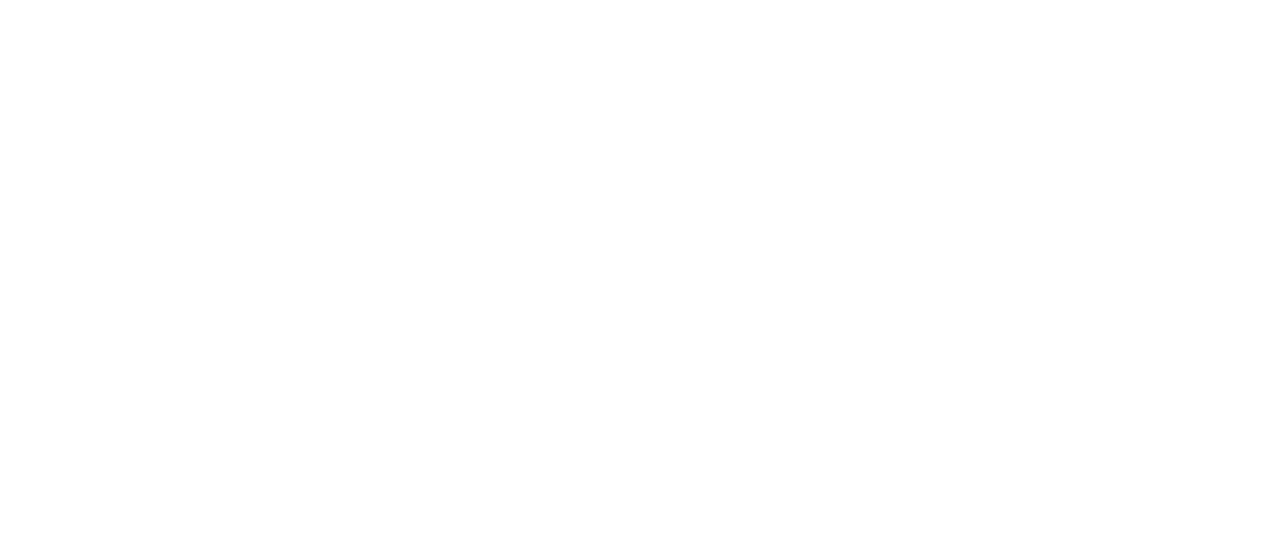
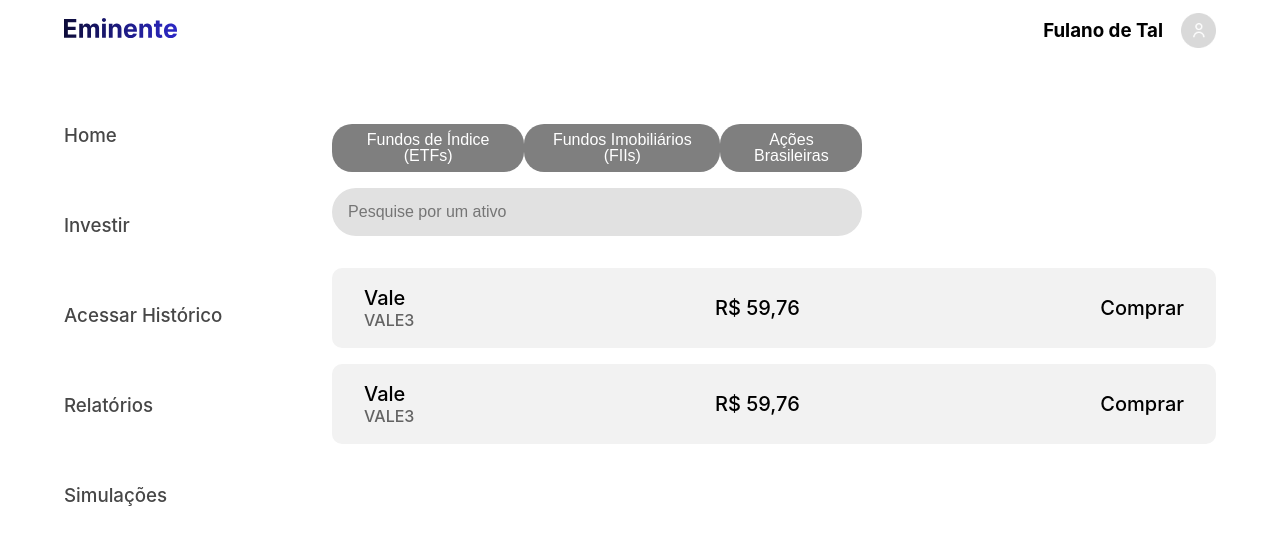
Before and after one commit to pedrorfs/PDS-Project, a React (Vite) app in the folder front/: page /investir-acoes in a window 1280 px wide. Before the commit this address had no page. Shown: the top 542 px of the page. Built offline with nearby package versions, Linux system fonts and the light colour scheme.

Commit message:
add InvestList page

```diff
--- a/front/package.json
+++ b/front/package.json
@@ -10,6 +10,10 @@
     "preview": "vite preview"
   },
   "dependencies": {
+    "@emotion/react": "^11.11.4",
+    "@emotion/styled": "^11.11.5",
+    "@mui/icons-material": "^5.15.14",
+    "@mui/material": "^5.15.14",
     "react": "^18.2.0",
     "react-dom": "^18.2.0",
     "react-icons": "^5.0.1",
--- /dev/null
+++ b/front/src/components/StockOption/StockOption.scss
@@ -0,0 +1,35 @@
+.stock-container {
+  width: 100%;
+  height: 5rem;
+  display: flex;
+  flex-direction: row;
+  align-items: center;
+  justify-content: space-between;
+  background: #F2F2F2;
+  padding: 2rem;
+  border-radius: 10px;
+
+  &__name {
+    display: flex;
+    flex-direction: column;
+    gap: 0.25rem;
+  }
+
+  h3 {
+    line-height: 1.25rem;
+    font-size: 1.25rem;
+    font-weight: 500;
+  }
+
+  p {
+    font-size: 1rem;
+    line-height: 1rem;
+    font-weight: 500;
+    color: #636363;
+  }
+
+  &__buy{
+    cursor: pointer;
+  }
+
+}
--- /dev/null
+++ b/front/src/components/StockOption/StockOption.tsx
@@ -0,0 +1,21 @@
+import "./StockOption.scss"
+
+interface StockOptionProps{
+  title: string
+  name: string
+  price: string
+}
+
+export function StockOption() {
+
+  return (
+    <div className="stock-container">
+      <div className="stock-container__name">
+        <h3>Vale</h3>
+        <p>VALE3</p>
+      </div>
+      <h3>R$ 59,76</h3>
+      <h3 className="stock-container__buy">Comprar</h3>
+    </div>
+  )
+}
--- a/front/src/main.tsx
+++ b/front/src/main.tsx
@@ -7,7 +7,7 @@
 import Home from './components/Home/Home.tsx';
 import Login from './pages/Login/Login.tsx';
 import InvestOptions from './pages/InvestOptions/InvestOptions.tsx';
-import DefaultPage from './pages/Default/DefaultPage.tsx';
+import { InvestList } from './pages/InvestList/InvestList.tsx';
 
 import './style.scss'
 
@@ -19,6 +19,7 @@
         <Route element={<App />}>
           <Route path='/' element={<Home />} />
           <Route path='/investir' element={<InvestOptions />} />
+          <Route path='/investir-acoes' element={<InvestList />} />
         </Route>
       </Routes>
     </BrowserRouter>
--- /dev/null
+++ b/front/src/pages/InvestList/InvestList.scss
@@ -0,0 +1,86 @@
+.list-container {
+  height: 100%;
+  width: 100%;
+  padding: 4rem;
+  display: flex;
+  flex-direction: column;
+
+  &__filters {
+    display: flex;
+    flex-direction: row;
+    align-items: center;
+    width: 60%;
+    justify-content: space-between;
+    margin-bottom: 1rem;
+
+    button {
+      background: rgba(0, 0, 0, 0.5);
+      font-size: 1rem;
+      line-height: 1rem;
+      font-weight: 500;
+      padding: 0.5rem 0.75rem;
+      color: white;
+      border-radius: 20px;
+      cursor: pointer;
+      border: 0;
+    }
+
+    .black-filter {
+      background: black;
+    }
+  }
+
+  &__search {
+    display: flex;
+    flex-direction: row;
+    align-items: center;
+    width: 60%;
+    margin-bottom: 1rem;
+    gap: 1rem;
+    margin-bottom: 2rem;
+
+    input {
+      width: 100%;
+      height: 3rem;
+      border: none;
+      padding: 1rem;
+      border-radius: 50px;
+      background: #E1E1E1;
+      color: #858585;
+      font-size: 1rem;
+      line-height: 1rem;
+      font-weight: 500;
+    }
+
+    button {
+      width: 20%;
+      height: 3rem;
+      border: none;
+      padding: 1rem;
+      border-radius: 50px;
+      cursor: pointer;
+      font-size: 1rem;
+      line-height: 1rem;
+      font-weight: 500;
+      background: linear-gradient(90deg, #0D0C39 0%, #2C28C6 100%);
+      color: white;
+      display: flex;
+      flex-direction: row;
+      align-items: center;
+      gap: 0.5rem;
+      // justify-content: space-between;
+      transition: 0.7s;
+    }
+
+    button:hover {
+      background: linear-gradient(90deg, #2C28C6 0%, #0D0C39 100%);
+    }
+  }
+
+  &__stocks{
+    width: 100%;
+    display: flex;
+    flex-direction: column;
+    gap: 1rem;
+  }
+}
--- /dev/null
+++ b/front/src/pages/InvestList/InvestList.tsx
@@ -0,0 +1,87 @@
+import { useState } from "react";
+
+import { InputAdornment, TextField } from "@mui/material";
+import SearchRoundedIcon from '@mui/icons-material/SearchRounded';
+
+import { IoSearch } from "react-icons/io5";
+
+import SearchIcon from "../../assets/SearchIcon.svg"
+
+import { StockOption } from "../../components/StockOption/StockOption";
+
+import "./InvestList.scss"
+
+export function InvestList() {
+
+  const [isSelectedETF, setIsSelectedETF] = useState(false)
+  const [isSelectedFII, setIsSelectedFII] = useState(false)
+  const [isSelectedStock, setIsSelectedStock] = useState(false)
+
+  const [searchText, setSearchText] = useState('')
+
+  const handleChange = (event: React.ChangeEvent<HTMLInputElement>): void => {
+    event.preventDefault()
+    setSearchText(event.target.value);
+  };
+
+  const searchStocks = () => {
+    console.log(searchText)
+  }
+
+  return (
+    <div className="list-container">
+      <div className="list-container__filters">
+        <button
+          onClick={() => { setIsSelectedETF(!isSelectedETF) }}
+          className={`${isSelectedETF ? "black-filter" : ""}`}>
+          Fundos de Índice (ETFs)
+        </button>
+        <button
+          onClick={() => { setIsSelectedFII(!isSelectedFII) }}
+          className={`${isSelectedFII ? "black-filter" : ""}`}>
+          Fundos Imobiliários (FIIs)
+        </button>
+        <button
+          onClick={() => { setIsSelectedStock(!isSelectedStock) }}
+          className={`${isSelectedStock ? "black-filter" : ""}`}>
+          Ações Brasileiras
+        </button>
+      </div>
+
+      <div className="list-container__search">
+        {/* <TextField
+          // label="With normal TextField"
+          size="small"
+          variant="outlined"
+          onChange={handleChange}
+          placeholder="Buscar"
+          sx={{ m: 1, width: '100%', border: "none", background: "#E1E1E1", color: "#858585" }}
+          InputProps={{
+            startAdornment: <InputAdornment position="start">
+              <SearchRoundedIcon />
+            </InputAdornment>,
+          }}
+        /> */}
+        <input
+          type="text"
+          placeholder="Pesquise por um ativo"
+          onChange={handleChange}
+          value={searchText}
+        />
+        {/* <button onClick={searchStocks}>
+          <IoSearch style={{
+            color: "white",
+            height:"1.5rem",
+            width: "1.5rem",
+          }}/>
+          Buscar
+        </button> */}
+      </div>
+
+      <div className="list-container__stocks">
+        <StockOption />
+        <StockOption />
+      </div>
+    </div>
+  )
+}
--- a/front/src/pages/InvestOptions/InvestOptions.tsx
+++ b/front/src/pages/InvestOptions/InvestOptions.tsx
@@ -1,9 +1,13 @@
+import { useNavigate } from "react-router-dom"
+
 import BankIcon from "../../assets/BankIcon.svg"
 import Seta from "../../assets/Seta.png"
 
 import "./InvestOptions.scss"
 
 export default function InvestOptions() {
+
+  const navigate = useNavigate()
 
   return (
     <div className="options-container">
@@ -24,7 +28,7 @@
         <h3>Bolsa de Valores</h3>
         <p>Opções com maior potencial de ganho e, também, maior risco. Aqui você investe em Fundos Imobiliários (FIIs), ações brasileiras, estrangeiras (BDRs) e fundos de Índice (ETFs).</p>
         <div className="options-container__select-button">
-          <button>
+          <button onClick={() => navigate("/investir-acoes")}>
             Acessar
             <img src={Seta} alt="Seta" />
           </button>
```
Also changed, not shown: front/src/assets/SearchIcon.svg (added), 1 other file (tests, documents, lock files or other folders).
